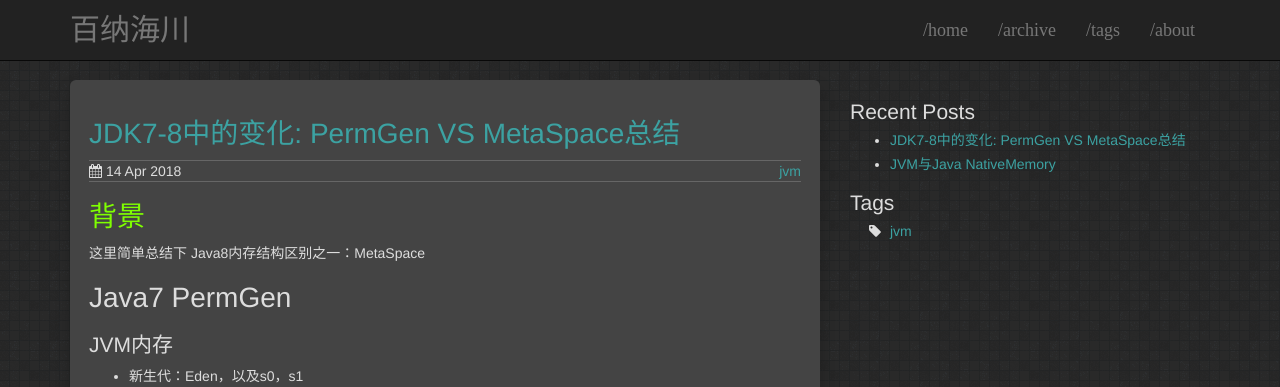
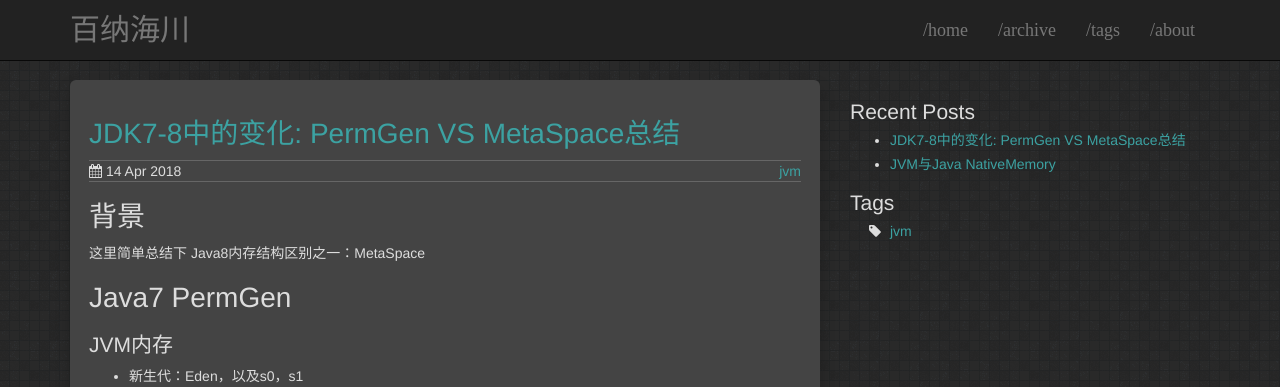
Before and after one commit to igithu/summary, a Jekyll site: the page built from _posts/2018-04-14-jvm-permgen-ms.md, in a window 1280 px wide and 900 px high. Shown: the top 387 px of the window. Built offline with Jekyll 4.4.1, drawn with Linux system fonts in a browser that asks for light colours.

Commit message:
Update 2018-04-14-jvm-permgen-ms.md

```diff
--- a/_posts/2018-04-14-jvm-permgen-ms.md
+++ b/_posts/2018-04-14-jvm-permgen-ms.md
@@ -7,7 +7,7 @@ tags: jvm
 
 
 
-# <font color=Chartreuse>背景</font>
+# 背景
 这里简单总结下 Java8内存结构区别之一：MetaSpace
 
 
@@ -25,25 +25,30 @@ tags: jvm
 
 
 ## PermGen
+
 ## 概念
 * PermGen Space的全称是 `Permanent Generation space`, 是指内存的永久保存区.
 * 这一部分用于存放Class和Meta的信息，Class在被 Load的时候被放入PermGen Space区域，Class和存放Instance的Heap区域不同， GC不会在主程序运行期对PermGen Space进行清理
 * GC(Garbage Collection)不会在主程序运行期对PermGen space进行清理，所以如果APP会LOAD很多CLASS 的话,就很可能出现PermGen space错误。PermGen中对象可回收的条件是，ClassLoader可以被回收 其下的所有加载过的没有对应实例的类信息（保存在PermGen）可被回收
 
 ## 伴随的问题
+
 &emsp;&emsp;MaxPermSize设置过小的时候会出现“java.lang.OutOfMemoryError: PermGen space”，很多时候是因为类加载相关的内存泄露，新Class加载器创建导致.
 &emsp;&emsp;这里的内存泄漏，是指java类和类加载器在被取消部署后不能被垃圾回收。举例：以一个部署到应用程序服务器的Java web程序来说，当该应用程序被卸载的时候,你的EAR/WAR包中的所有类都将变得无用。只要应用程序服务器还活着,JVM将继续运行,但是一大堆的类定义将不再使用,理应将它们从永久代(PermGen)中移除。如果不移除的话,我们在永久代(PermGen)区域就会有内存泄漏。这里jmap dump出内存会排查出相关的问题，在JDK7 也开业使用jmap -permstat <pid> 排查
 
 
 
 # Java8 MetaSpace
+
 ## 概念
 &emsp;&emsp;Perm这一整块内存来存klass等信息，必不可少地会配置-XX:PermSize以及-XX:MaxPermSize来控制这块内存的大小，JVM在启动的时候会根据这些配置来分配一块连续的内存块，但是随着动态类加载的情况越来越多，这块内存变得不太可控，到底设置多大合适是每个开发者要考虑的问题，如果设置太小了，系统运行过程中就容易出现内存溢出，设置大了又总感觉浪费，尽管不会实质分配这么大的物理内存。基于这么一个可能的原因，于是metaspace出现了，希望内存的管理不再受到限制，也不要怎么关注元数据这块的OOM问题，但是不意味着对应的OOM问题已经完全解决掉了
 
 ## Metaspace组成说明
+
 ### 组成
 * Klass Metaspace
 * NoKlass Metaspace
+
 ### 组成说明
 * Klass Metaspace就是用来存klass的，klass就是class文件在jvm里的运行时数据结构。这块内存是紧接着Heap的，这块内存大小可通过-XX:CompressedClassSpaceSize参数来控制，这个参数默认是1G，但是这块内存也可以没有，假如没有开启压缩指针就不会有这块内存，这种情况下klass都会存在NoKlass Metaspace里，另外如果把-Xmx设置大于32G的话，其实也是没有这块内存的，因为会这么大内存会关闭压缩指针开关。还有就是这块内存最多只会存在一块。
 * NoKlass Metaspace专门来存klass相关的其他的内容，比如method，constantPool等，这块内存是由多块内存组合起来的，所以可以认为是不连续的内存块组成的。这块内存是必须的，虽然叫做NoKlass Metaspace，但是也其实可以存klass的内容，上面已经提到了对应场景。
```
